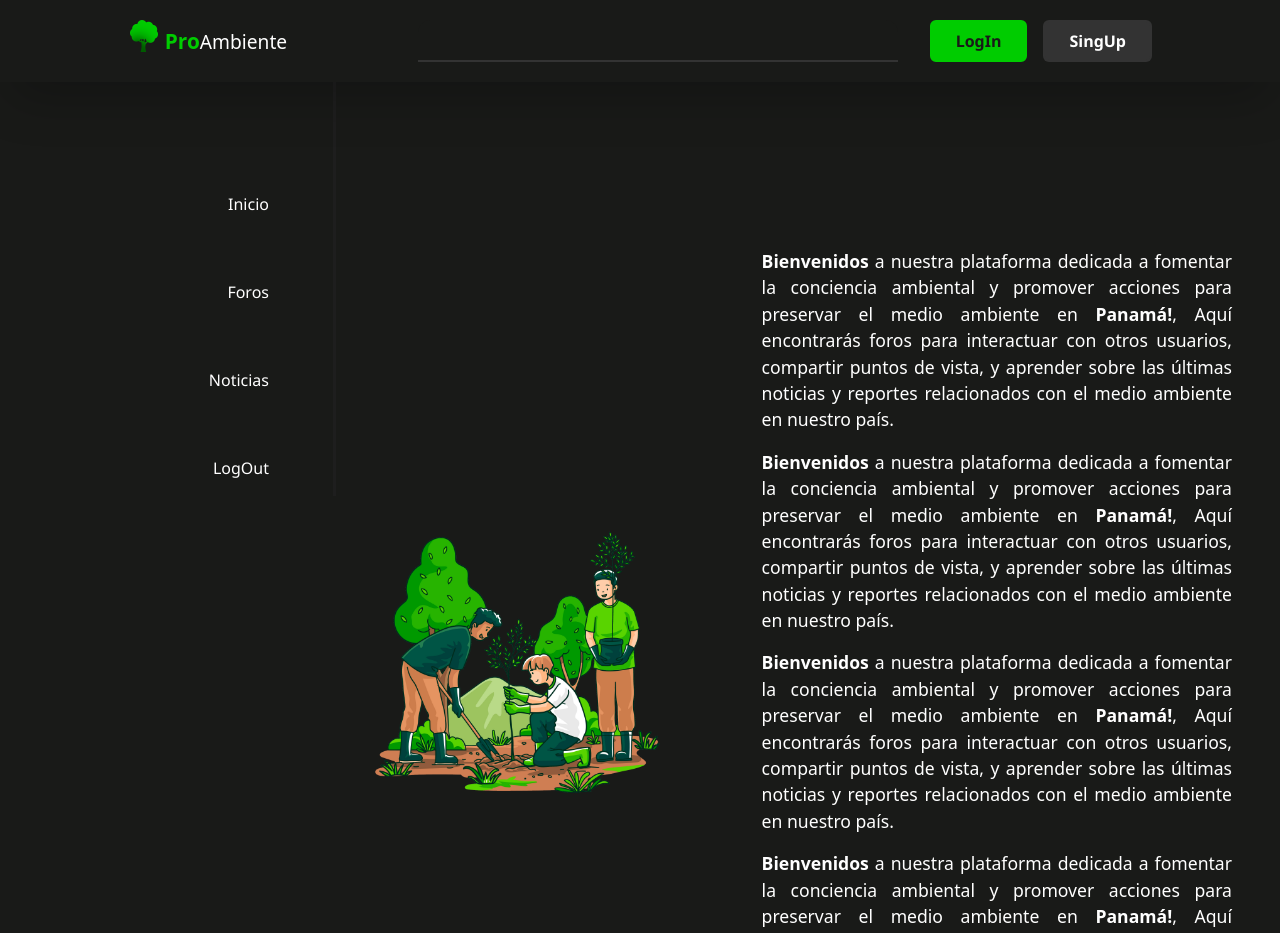
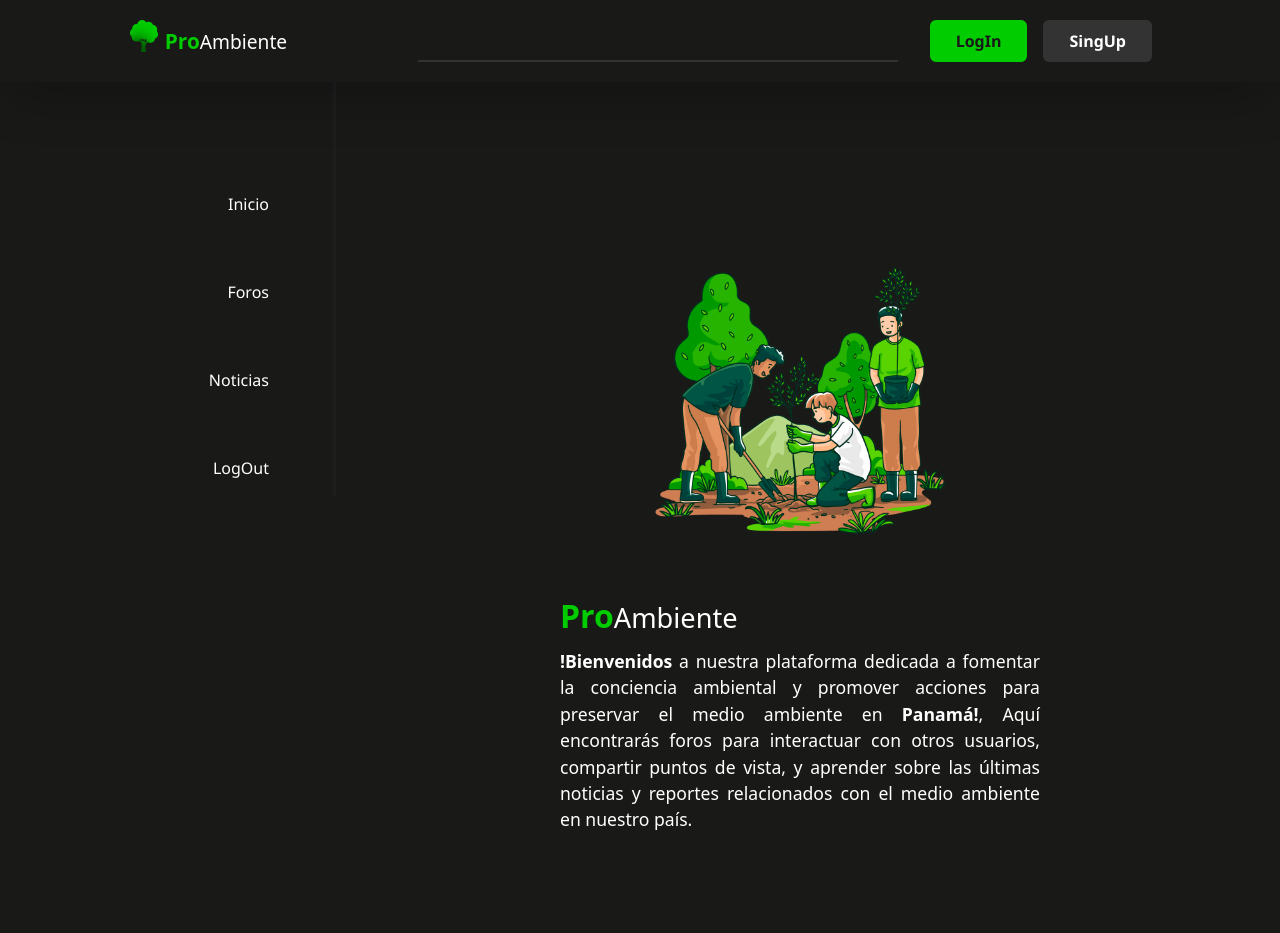
Before and after one commit to YERCKEN/ProAmbiente, a React (Vite) app in the folder client/: page / in a window 1280 px wide. Shown: the top 933 px of the page. After the commit the page ends 841 px from the top, so only its background shows below. Built offline with nearby package versions, Linux system fonts and the light colour scheme.

Commit message:
➕ nueevo estilo hoome y btn redirect

```diff
--- a/client/src/pages/MenuPage.jsx
+++ b/client/src/pages/MenuPage.jsx
@@ -1,14 +1,37 @@
+import {useAuth} from '../context/useAuth';
+//importamos useNavigate para redirigir a otra página
 
-import {useAuth} from '../context/useAuth';
+import { useNavigate } from 'react-router-dom';
+
 
 export default function MenuPage() {
-
+    //importamos funcion para cerrar sesión
     const { signout } = useAuth();
+    //Utilizamos useNavigate para redirigir a otra página
+    const navigate = useNavigate();
 
     const handleSignout = () => {
         signout();
         // Redirigir a la página de inicio de sesión u otra página
     };
+
+    //Función para redirigir a la página de inicio
+    const homeRedirect = () => {
+
+        navigate('/');
+    }
+
+    //Función para redirigir a la página de inicio
+    const forosRedirect = () => {
+
+      navigate('/foros');
+  }
+
+  //Función para redirigir a la página de inicio
+  const noticiasRedirect = () => {
+
+    navigate('/noticias');
+}
 
 
   return (
@@ -17,16 +40,15 @@ export default function MenuPage() {
 
 
 
-        <button
-        className='w-[15rem] text-right p-[1rem] pr-[4rem] btnMenu  mt-[2rem] font-semibold'>Inicio</button>
+        <button onClick={homeRedirect} className='w-[15rem] text-right p-[1rem] pr-[4rem] btnMenu  mt-[2rem] font-semibold'>Inicio</button>
 
 
-        <button className='w-[15rem]  text-right p-[1rem] pr-[4rem] btnMenu  mt-[2rem] font-semibold'>Foros</button>
+        <button onClick={forosRedirect} className='w-[15rem]  text-right p-[1rem] pr-[4rem] btnMenu  mt-[2rem] font-semibold'>Foros</button>
 
 
-        <button className='w-[15rem] text-right p-[1rem] pr-[4rem] btnMenu  mt-[2rem] '>Noticias</button>
+        <button onClick={noticiasRedirect} className='w-[15rem] text-right p-[1rem] pr-[4rem] btnMenu  mt-[2rem] '>Noticias</button>
 
-        <button className='w-full text-right p-[1rem] pr-[4rem] btnMenu bg-[#191A18] mt-[2rem]  font-semibold' onClick={handleSignout}>LogOut</button>
+        <button onClick={handleSignout} className='w-full text-right p-[1rem] pr-[4rem] btnMenu bg-[#191A18] mt-[2rem]  font-semibold' >LogOut</button>
     </div>
 
   )
--- a/client/src/pages/homePage.jsx
+++ b/client/src/pages/homePage.jsx
@@ -6,57 +6,83 @@ function HomePage() {
 
 
   return (
+
     <div>
 
+        {/* HEADER - ----------------------------------------------------------------------------------- */}
         <div className='fixed w-full z-10' >
             <Header/>
-
         </div>
 
+        {/* MENÚ  ----------------------------------------------------------------------------------- */}
         <div className=' fixed  left-0 w-[21rem]   z-9  menuPage'>
             <MenuPage />
-
         </div>
 
-
+        {/* HOME ----------------------------------------------------------------------------------- */}
         <div className='max-w-full  flex '>
 
-            <div className='flex justify-center pl-[20rem] pt-[5rem] '>
+            {/* CONTENEDOR HOME */}
+
+            <div className='flex justify-center pl-[20rem] pt-[15rem] flex-wrap '>
 
 
+                {/* CONTENEDOR IMAGEN */}
                 <div className='w-1/3 flex justify-center mx-10 '>
 
-                <img className='w-full h-full object-contain max-w-full max-h-full' src="public/register.png" alt="" />
+                    <img className='w-full h-full object-contain max-w-full max-h-full' src="public/register.png" alt="" />
 
                 </div>
 
-                <div className='w-1/2 flex justify-center mx-12 text-justify text-[1.1rem] pt-[10rem] flex-wrap'>
+                {/* CONTENEDOR p */}
 
-                <p className=' w-full h-auto my-2'>
-                    <b >Bienvenidos </b>a nuestra plataforma dedicada a fomentar la conciencia ambiental y promover acciones para preservar el medio ambiente en <b>Panamá!</b>, Aquí encontrarás foros para interactuar con otros usuarios, compartir puntos de vista, y aprender sobre las últimas noticias y reportes relacionados con el medio ambiente en nuestro país.
-                </p>
+                <div className=' w-1/2 flex justify-center mx-12 text-justify text-[1.1rem]  flex-wrap'>
 
-                <p className=' w-full h-auto my-2'>
-                    <b >Bienvenidos </b>a nuestra plataforma dedicada a fomentar la conciencia ambiental y promover acciones para preservar el medio ambiente en <b>Panamá!</b>, Aquí encontrarás foros para interactuar con otros usuarios, compartir puntos de vista, y aprender sobre las últimas noticias y reportes relacionados con el medio ambiente en nuestro país.
-                </p>
+                     {/* TÍTULO */}
+                    <div className='w-full  justify-left pt-[2rem] '>
+                        <h1 className="text-[1.7rem]"><b className="text-[#00CC00] text-[2rem]">Pro</b>Ambiente</h1>
+                    </div>
 
-                <p className=' w-full h-auto my-2'>
-                    <b >Bienvenidos </b>a nuestra plataforma dedicada a fomentar la conciencia ambiental y promover acciones para preservar el medio ambiente en <b>Panamá!</b>, Aquí encontrarás foros para interactuar con otros usuarios, compartir puntos de vista, y aprender sobre las últimas noticias y reportes relacionados con el medio ambiente en nuestro país.
-                </p>
+                     {/* texto */}
 
-                 <p className=' w-full h-auto my-2'>
-                    <b >Bienvenidos </b>a nuestra plataforma dedicada a fomentar la conciencia ambiental y promover acciones para preservar el medio ambiente en <b>Panamá!</b>, Aquí encontrarás foros para interactuar con otros usuarios, compartir puntos de vista, y aprender sobre las últimas noticias y reportes relacionados con el medio ambiente en nuestro país.
-                </p>
-                <p className=' w-full h-auto my-2'>
-                    <b >Bienvenidos </b>a nuestra plataforma dedicada a fomentar la conciencia ambiental y promover acciones para preservar el medio ambiente en <b>Panamá!</b>, Aquí encontrarás foros para interactuar con otros usuarios, compartir puntos de vista, y aprender sobre las últimas noticias y reportes relacionados con el medio ambiente en nuestro país.
-                </p>
+                    <p className=' w-full h-auto my-2'>
+                        <b >!Bienvenidos </b>a nuestra plataforma dedicada a fomentar la conciencia ambiental y promover acciones para preservar el medio ambiente en <b>Panamá!</b>, Aquí encontrarás foros para interactuar con otros usuarios, compartir puntos de vista, y aprender sobre las últimas noticias y reportes relacionados con el medio ambiente en nuestro país.
+                    </p>
+                </div>
+
+
+               {/*
+                <div className='w-full  justify-center flex my-[10rem]  flex-wrap'>
+                     <img className='w-[50rem] h-auto' src="public/mapa.png" alt="" />
+                </div>
 
 
 
+                 <div className=' w-full flex justify-left p-12 text-justify text-[1.1rem]  flex-wrap mt-[1rem]'>
 
-                </div>
+                    <div className='px-[1rem]'>
+
+
+                        <h1 className=' w-full  font-bold  mb-4'>Con nuestra plataforma podrás saber en qué lugares de Panamá se generan reportes y más</h1>
+
+
+                        <p className='w-full   h-auto my-6  leading-relaxed'>
+                        Gracias a nuestra plataforma, tendrás acceso a un mapa interactivo que te permitirá visualizar en tiempo real los lugares de Panamá donde se han reportado incidentes y situaciones relevantes relacionadas con el medio ambiente.
+                        </p>
+
+
+                        <p className='w-full   h-auto my-6  leading-relaxed'>
+                        Podrás ver reportes de eventos actuales, leer noticias verificadas y conocer experiencias y recomendaciones de otros usuarios, todo en un solo lugar. Únete a nuestra comunidad y ayuda a preservar el medio ambiente panameño, contribuyendo con acciones y conocimientos que beneficien a todos.
+                        </p>
+
+                    </div>
+
+
+                </div>  */}
+
+
+
             </div>
-
 
         </div>
 
```
Also changed, not shown: client/public/mapa.png (added), 1 other file (tests, documents, lock files or other folders).
